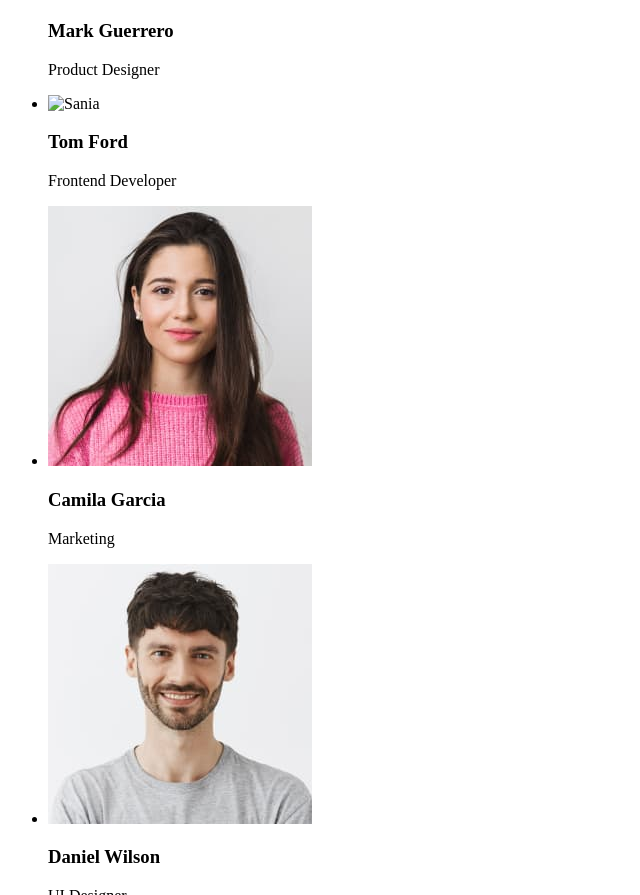
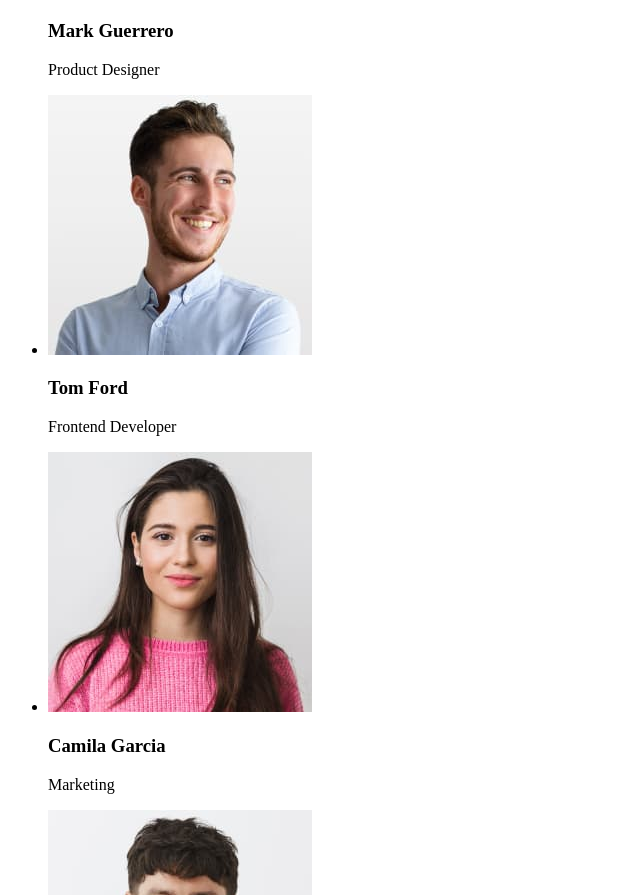
Before and after one commit to Wonder-la/goit-markup-hw-01, a plain HTML site: page index.html in a window 1280 px wide. Shown: the part 1902-2797 px from the top of the page, without its empty margins (0-640 px from the left). Drawn offline with Linux system fonts and the light colour scheme.

Commit message:
Update index.html

```diff
--- a/index.html
+++ b/index.html
@@ -92,7 +92,7 @@
             <p>Product Designer</p>
           </li>
           <li>
-            <img width="264" src=".//images/team_card_2.jpg" alt="Sania" />
+            <img width="264" src="./images/team_card_2.jpg" alt="Sania" />
             <h3>Tom Ford</h3>
             <p>Frontend Developer</p>
           </li>
```
